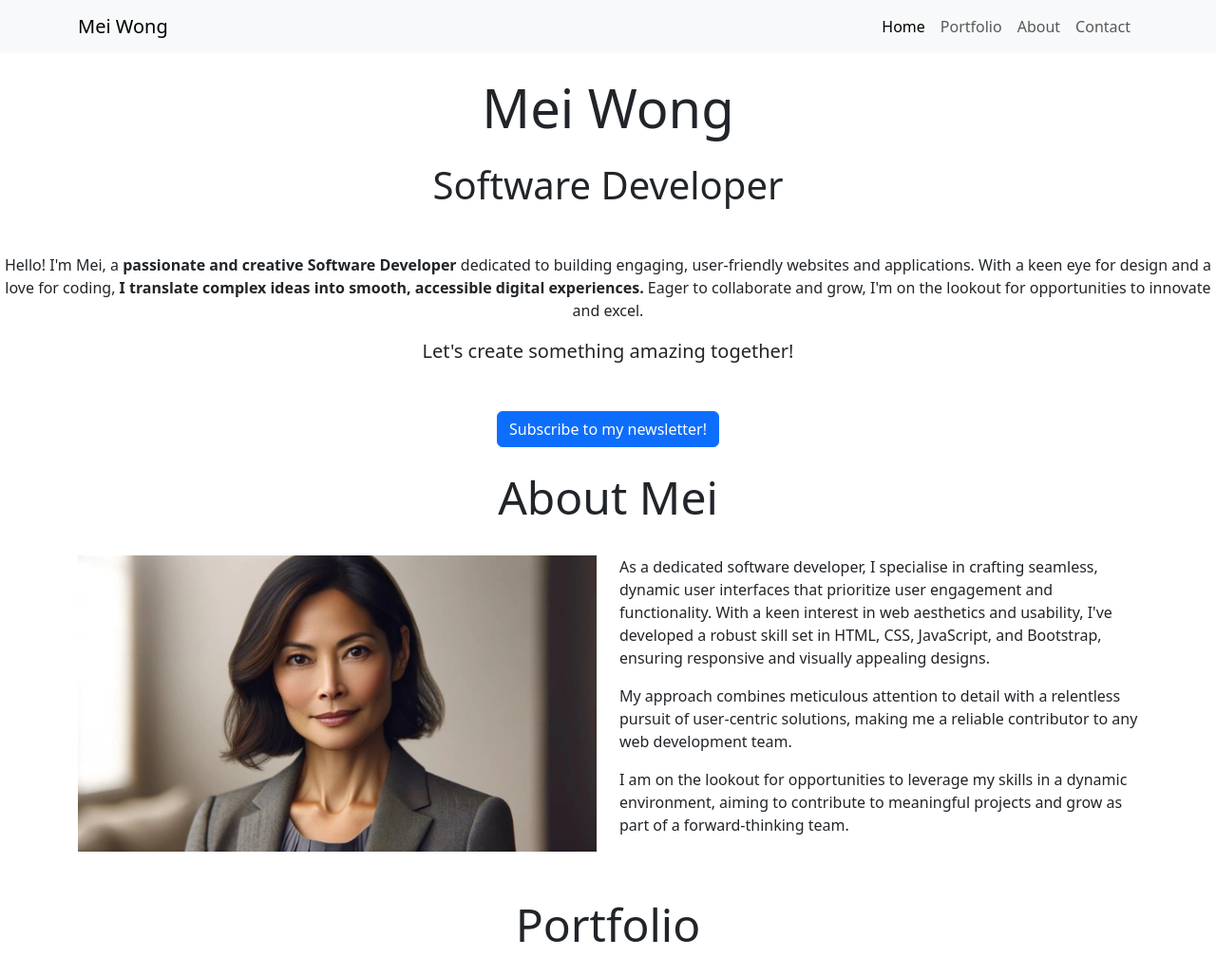
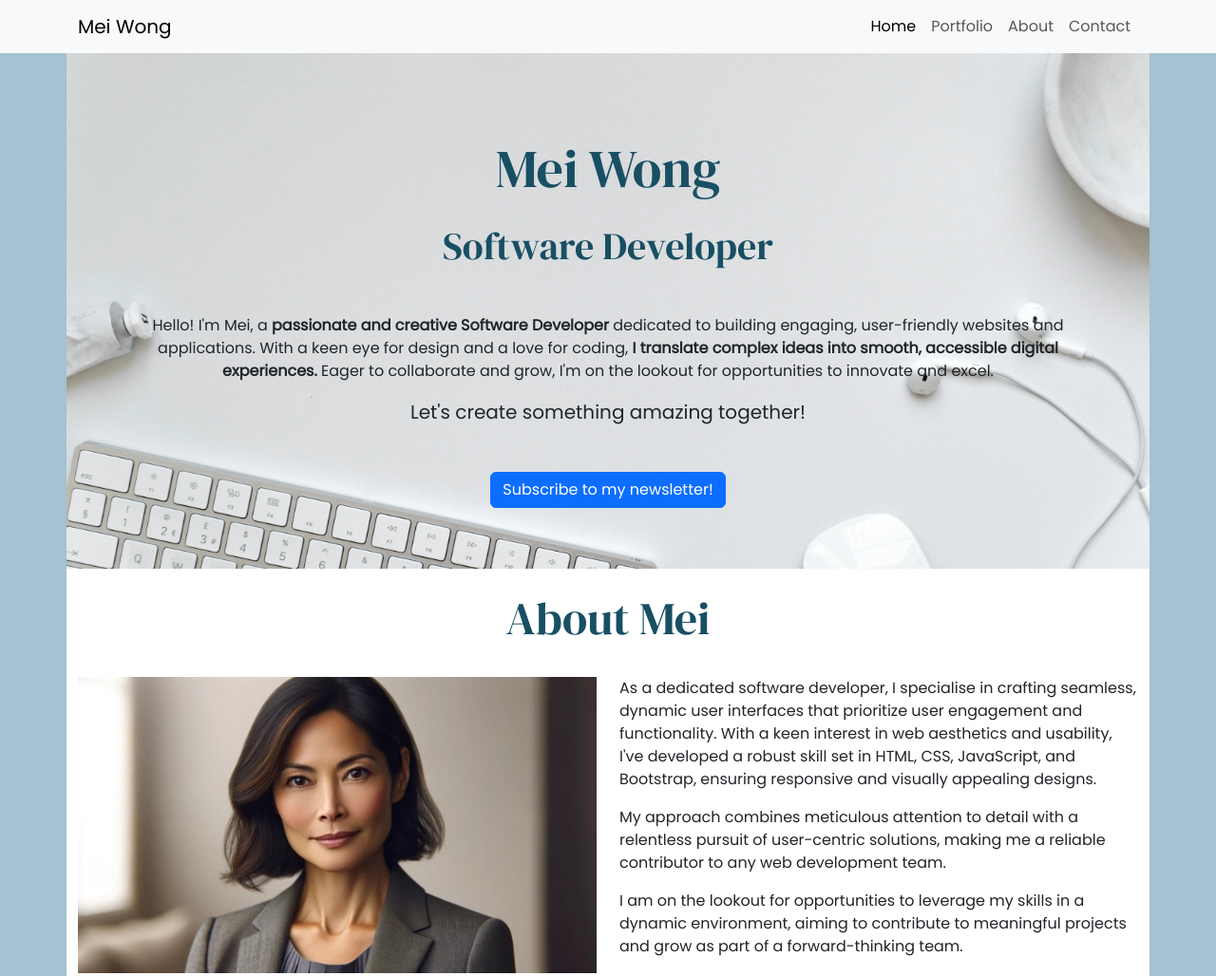
Before and after one commit to pendwmpian8/portfolio-project, a plain HTML site: page index.html in a window 1280 px wide. Shown: the top 1028 px of the page at 95% size. Drawn offline with nearby package versions, Linux system fonts and the light colour scheme.

Commit message:
enhance bootstrap with own css colour and fonts

```diff
--- /dev/null
+++ b/assets/css/style.css
@@ -0,0 +1,41 @@
+/*
+    #a4c2d1; egg blue
+    #dbdcde; light grey
+    #1f7798; mid-blue
+    #184f63; dark-blue
+*/
+
+/* global styles */
+
+@import url('https://fonts.googleapis.com/css2?family=DM+Serif+Display:ital@0;1&family=Poppins&display=swap');
+ #hero {
+        background-color: #dbdcde;
+        background-image: url(../images/background.webp);
+        background-size: cover;
+        background-position: 50% 70%;
+        min-height: 500px;
+        padding:5% 7%
+    }
+
+body {
+    font-family: "Poppins", sans-serif;
+    background-color: #a4c2d1;
+}
+
+h1, h2 {
+    font-family: "DM Serif Display", serif;
+    color: #184f63;
+}
+
+/*about section*/
+    #about {
+        background-color: white;
+    }
+
+    #portfolio {
+        background-color: #dbdcde;
+    }
+
+    #contact {
+        background-color: white;
+    }
--- a/index.html
+++ b/index.html
@@ -4,10 +4,15 @@
     <meta charset="UTF-8">
     <meta name="viewport" content="width=device-width, initial-scale=1.0">
     <title>Mei Wong Portfolio</title>
+
+    <!--bootstrap-->
     <link href="https://cdn.jsdelivr.net/npm/bootstrap@5.3.3/dist/css/bootstrap.min.css" rel="stylesheet" integrity="sha384-QWTKZyjpPEjISv5WaRU9OFeRpok6YctnYmDr5pNlyT2bRjXh0JMhjY6hW+ALEwIH" crossorigin="anonymous">
+    <!--our css-->
+    <link rel="stylesheet" href="assets/css/style.css">
+
 </head>
 <body>
-    <header id="hero" class="container"></header>
+
     <!--navigation bar-->
         <nav class="navbar navbar-expand-sm bg-body-tertiary">
             <div class="container">
@@ -38,6 +43,7 @@
             </div>
           </nav>
   <!-- section with hero image -->
+  <header id="hero" class="container">
   <section class="row">
       <!-- text-center class used to centre all text inside column -->
       <div class="col-12 text-center">
```
Also changed, not shown: assets/images/background.webp (added).
